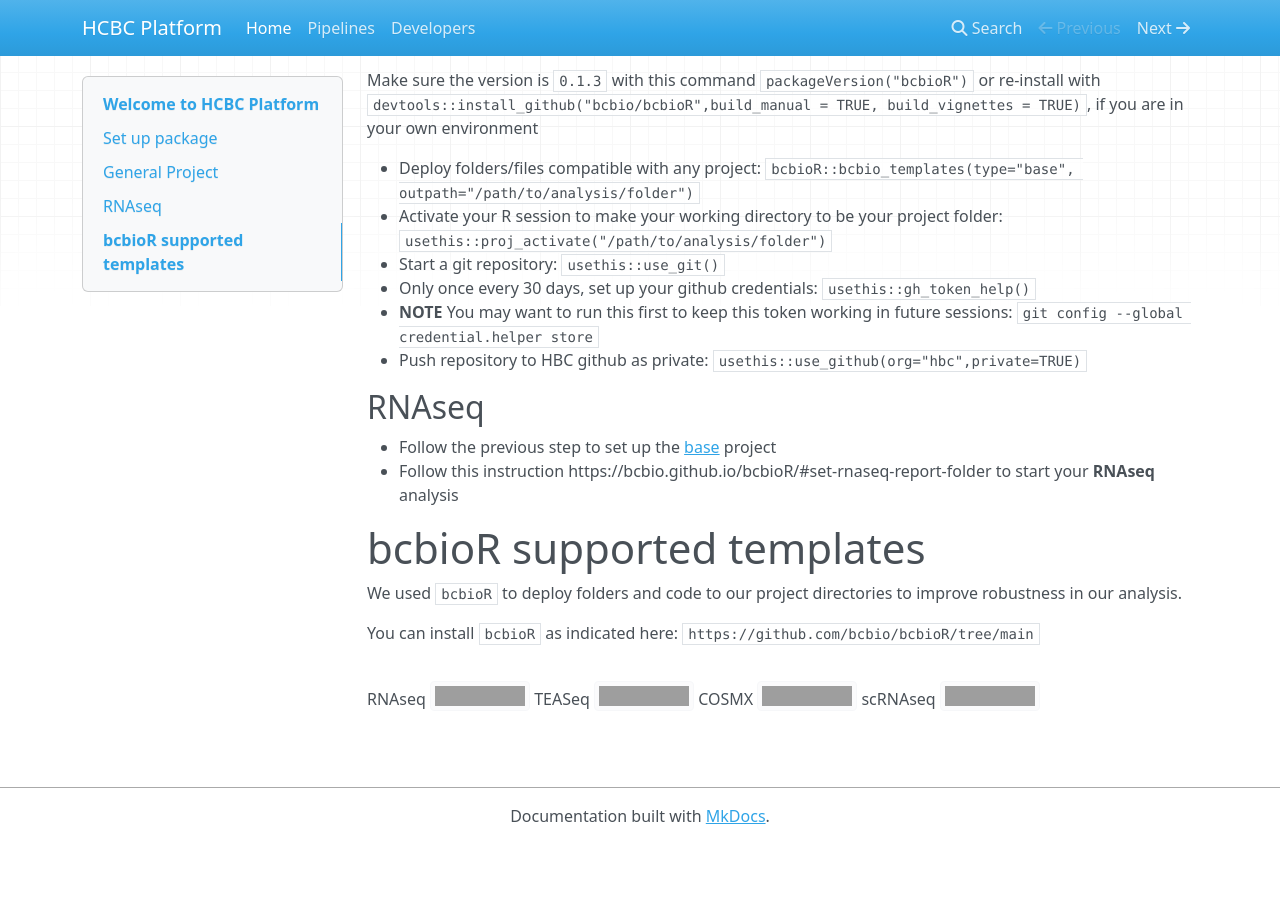
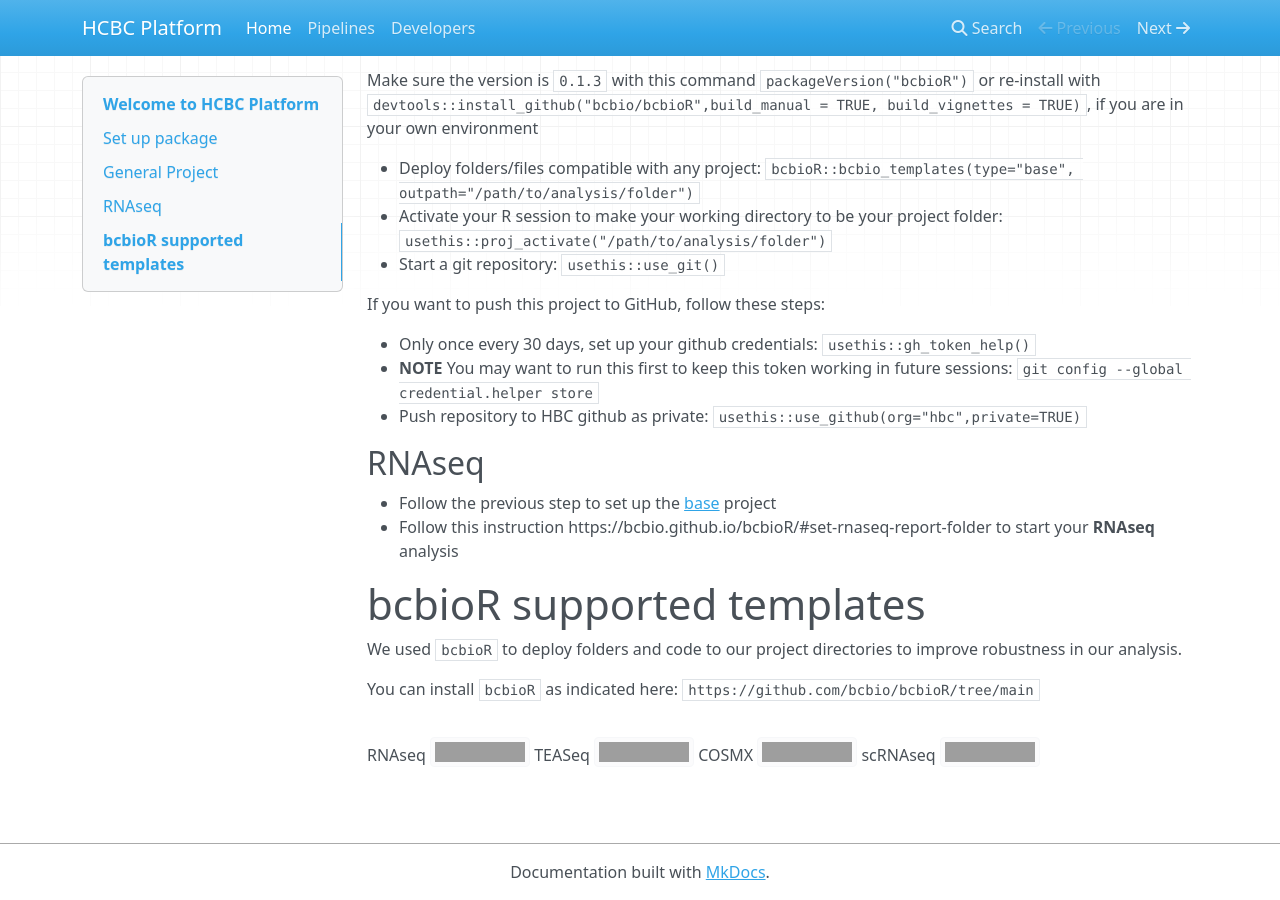
Before and after one commit to upendrabhattarai/test, an MkDocs documentation site: the page built from docs/index.md, in a window 1280 px wide and 900 px high, scrolled down 751 px, cut to the strip 0-900 px from the top of the window. Built offline with MkDocs 1.6.1, drawn with Linux system fonts in a browser that asks for light colours; nearby versions of some CDN libraries; before the commit the page ends 1595 px from its top, so only the background shows below that; grey boxes are pictures that could not be loaded.

Commit message:
make github step optional

```diff
--- a/docs/index.md
+++ b/docs/index.md
@@ -28,6 +28,9 @@ Make sure the version is `0.1.3` with this command `packageVersion("bcbioR")` or
 * Deploy folders/files compatible with any project: `bcbioR::bcbio_templates(type="base", outpath="/path/to/analysis/folder")`
 * Activate your R session to make your working directory to be your project folder: `usethis::proj_activate("/path/to/analysis/folder")`
 * Start a git repository: `usethis::use_git()`
+
+If you want to push this project to GitHub, follow these steps:
+
 * Only once every 30 days, set up your github credentials: `usethis::gh_token_help()`
   * **NOTE** You may want to run this first to keep this token working in future sessions: `git config --global credential.helper store`
 * Push repository to HBC github as private: `usethis::use_github(org="hbc",private=TRUE)`
```
